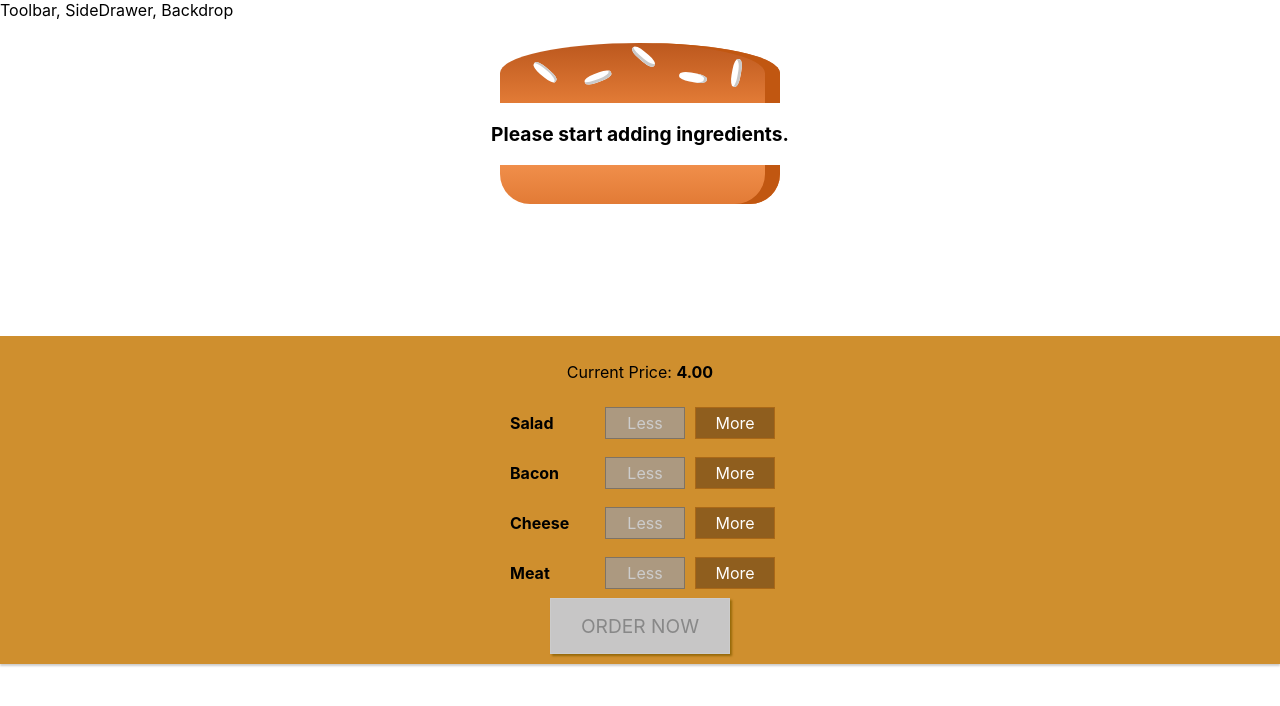
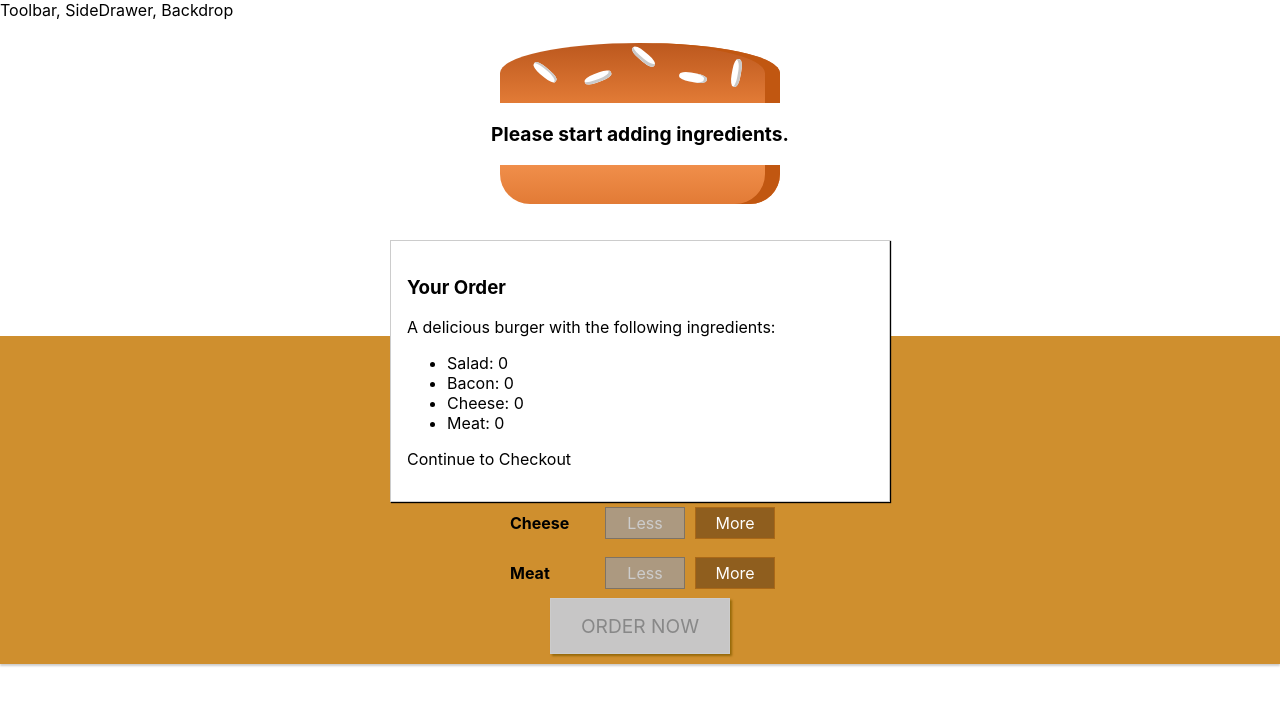
Before and after one commit to ypablo/Burger_Builder, a React (Create React App) app: page / in a window 1280 px wide. Shown: the top 706 px of the page. Built offline with nearby package versions, Linux system fonts and the light colour scheme; the HTML template or start-up script is replaced by a standard one.

Commit message:
Add order modal

```diff
--- /dev/null
+++ b/src/components/Burger/OrderSummary/OrderSummary.jsx
@@ -0,0 +1,22 @@
+import React from 'react'
+
+const orderSummary = (props) => {
+    const ingredientSummary = Object.keys(props.ingredients).map(igKey => {
+        return (
+        <li key={igKey}>
+            <span style={{textTransform:"capitalize"}}>{igKey}</span>: {props.ingredients[igKey]}
+        </li> )
+    })
+    return (
+        <div>
+            <h3>Your Order</h3>
+            <p>A delicious burger with the following ingredients:</p>
+            <ul>
+                {ingredientSummary}
+            </ul>
+            <p>Continue to Checkout</p>
+        </div>
+    )
+}
+
+export default orderSummary
--- /dev/null
+++ b/src/components/UI/Modal/Modal.jsx
@@ -0,0 +1,10 @@
+import React from 'react'
+import classes from './Modal.module.css'
+
+export default function Modal(props) {
+    return (
+        <div className={classes.Modal}>
+            {props.children}
+        </div>
+    )
+}
--- /dev/null
+++ b/src/components/UI/Modal/Modal.module.css
@@ -0,0 +1,20 @@
+.Modal {
+    position: fixed;
+    z-index: 500;
+    background-color: white;
+    width: 70%;
+    border: 1px solid #ccc;
+    box-shadow: 1px 1px 1px black;
+    padding: 16px;
+    left: 15%;
+    top: 30%;
+    box-sizing: border-box;
+    transition: all 0.3s ease-out;
+}
+
+@media (min-width: 600px) {
+    .Modal {
+        width: 500px;
+        left: calc(50% - 250px);
+    }
+}
--- a/src/containers/BurgerBuilder/BurgerBuilder.jsx
+++ b/src/containers/BurgerBuilder/BurgerBuilder.jsx
@@ -2,6 +2,8 @@
 //import Auxi from "../../hoc/Auxi"
 import Burger from "../../components/Burger/Burger"
 import BuildControls from "../../components/Burger/BuildControls/BuildControls"
+import Modal from "../../components/UI/Modal/Modal"
+import OrderSummary from "../../components/Burger/OrderSummary/OrderSummary"
 
 const INGREDIENT_PRICES = {
     Salad: 1,
@@ -72,6 +74,9 @@
         }
         return (
             <div>
+                <Modal>
+                    <OrderSummary ingredients={this.state.ingredients}/>
+                </Modal>
                 <Burger ingredients={this.state.ingredients} />
                 <BuildControls
                     ingredientAdded={this.addIngredienthandler}
```
Also changed, not shown: src/components/UI/Backdrop/Backdrop.jsx (added).
